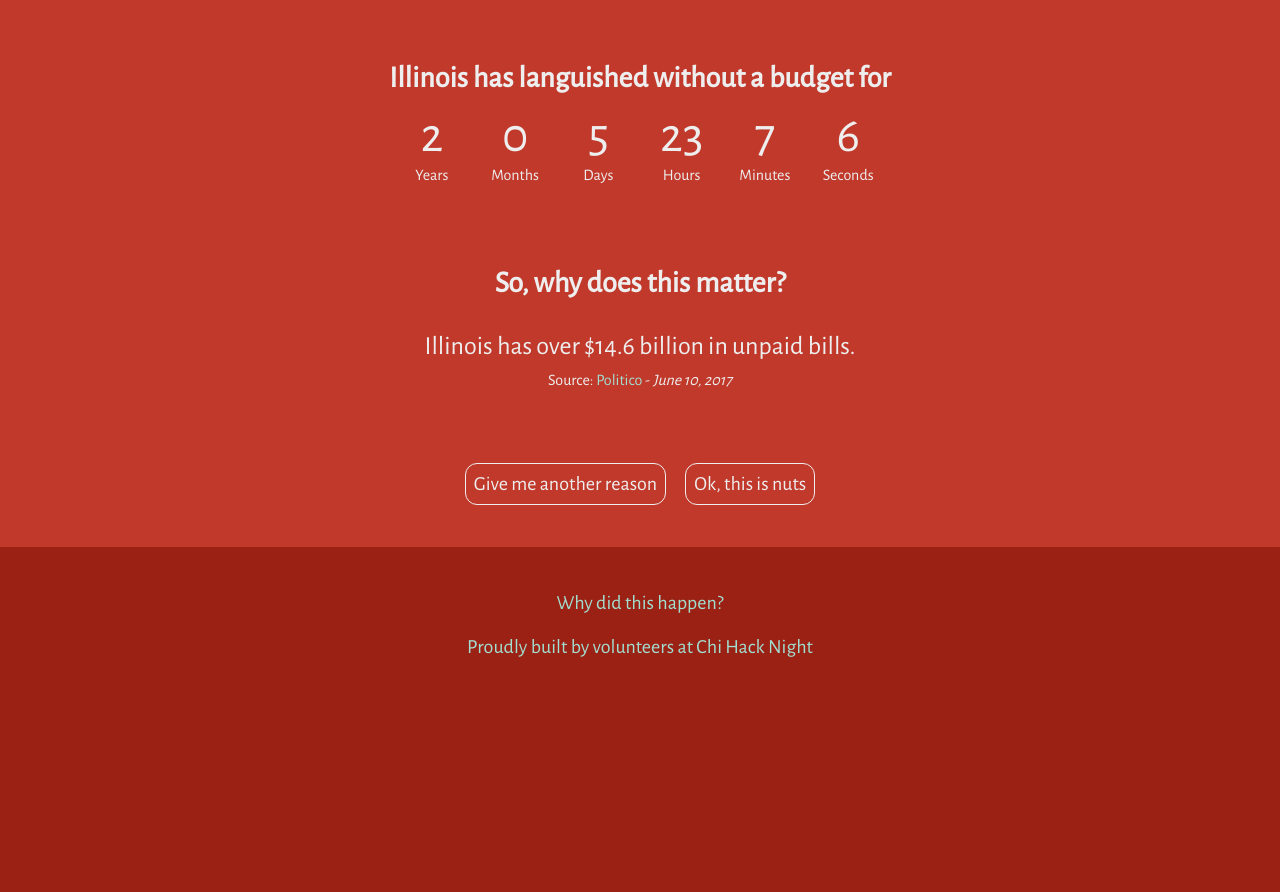
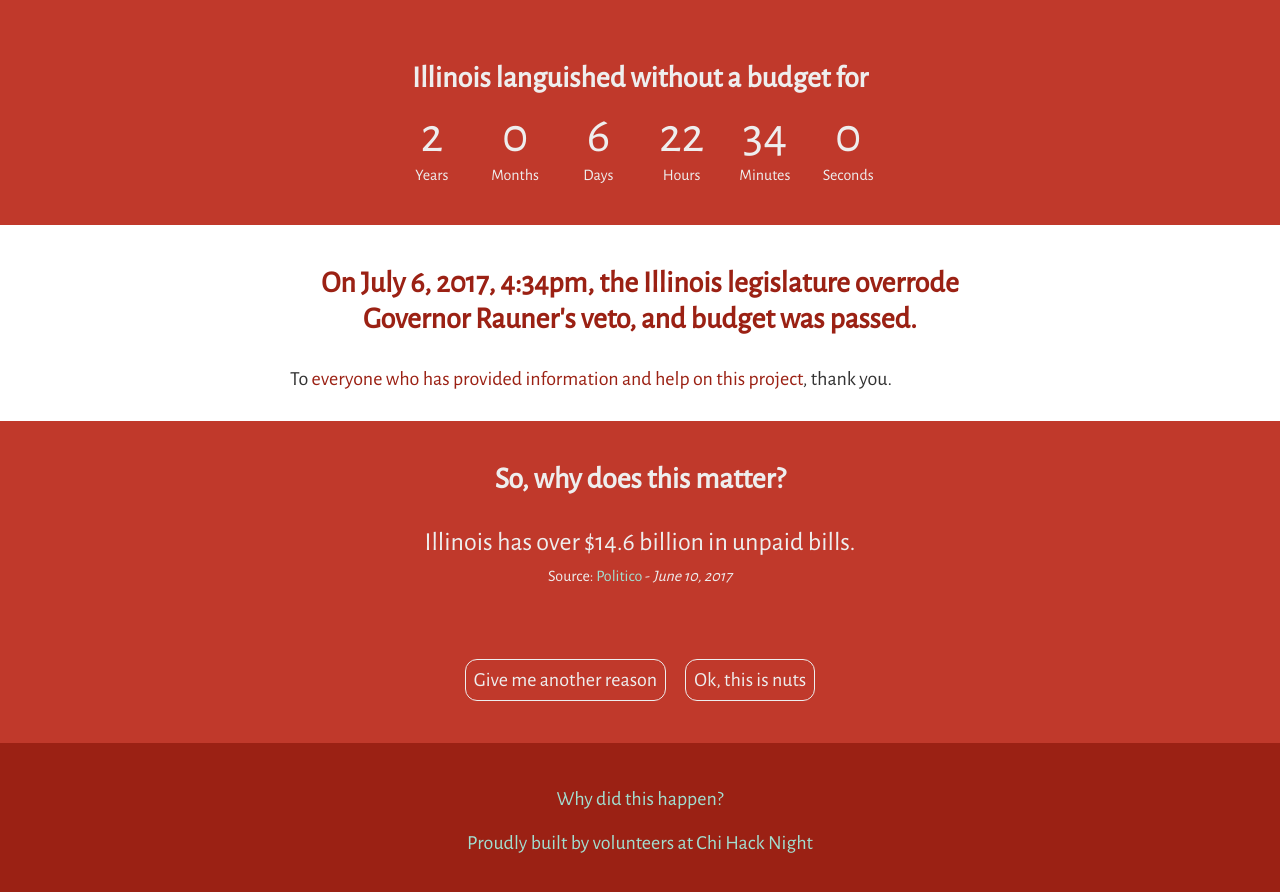
Before and after one commit to chihacknight/il-budget-clock, a Jekyll site: the page built from index.html, in a window 1280 px wide. Shown: the top 892 px of the page. Built offline with Jekyll 4.4.1, drawn with Linux system fonts in a browser that asks for light colours.

Commit message:
stopped the clock with the veto override

```diff
--- a/index.html
+++ b/index.html
@@ -3,7 +3,7 @@ layout: default
 ---
 
 <div class="header">
-    <p class="h2 no-pad-bottom">Illinois has languished without a budget for</p>
+    <p class="h2 no-pad-bottom">Illinois languished without a budget for</p>
     <div id="clock">
         <div>
             <span id="years"></span>
@@ -29,6 +29,15 @@ layout: default
             <span id="seconds"></span>
             <div class="small">Seconds</div>
         </div>
+    </div>
+</div>
+
+<div class='message-wrapper'>
+    <div class='message'>
+
+        <p class="h2 center">On July 6, 2017, 4:34pm, the Illinois legislature overrode Governor Rauner's veto, and budget was passed.</p>
+
+        <p>To <a href='/about.html'>everyone who has provided information and help on this project</a>, thank you.</p>
     </div>
 </div>
 
--- a/js/app.js
+++ b/js/app.js
@@ -10,16 +10,19 @@ $(function() {
     var clock;
 
     // start counting July 1, 2015 12am
-    var start_date =    moment("2015-07-01T23:00:00.000Z");
+    var start_date =    moment("2015-06-30T18:00:00.000Z");
+
+    // budget passed on July 6, 2017 4:34pm
+    var end_date   =    moment("2017-07-06T16:34:00.000Z")
 
     updateClock();
 
-    setInterval(function(){
-        updateClock();
-    }, 1000);
+    // setInterval(function(){
+    //     updateClock();
+    // }, 1000);
 
     function updateClock(){
-        clock = moment(moment().diff(start_date));
+        clock = moment(end_date.diff(start_date));
         // console.log(clock)
         $("#years").html(clock.get('year') - 1970);
         $("#months").html(clock.get('month'));
```
